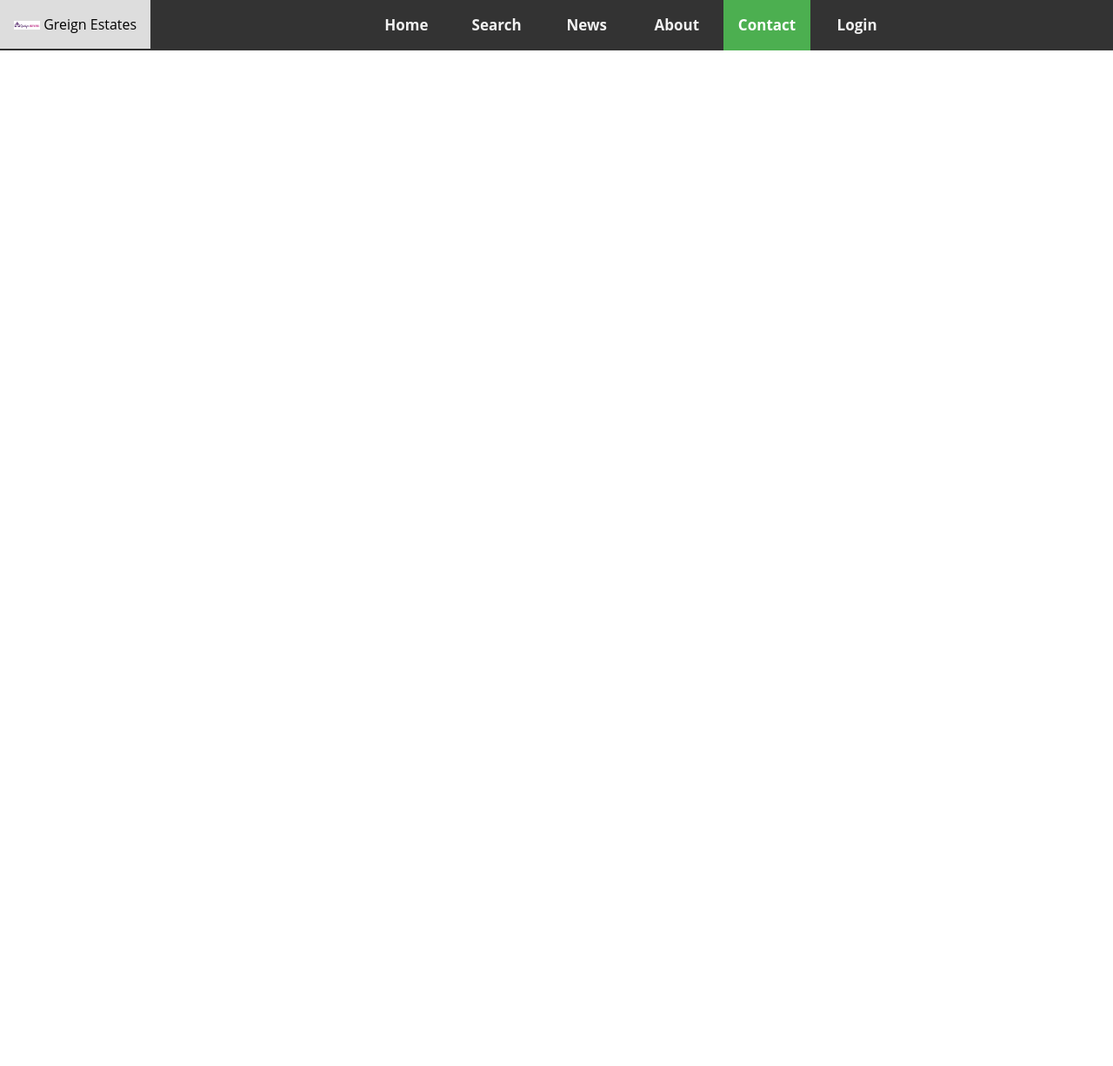
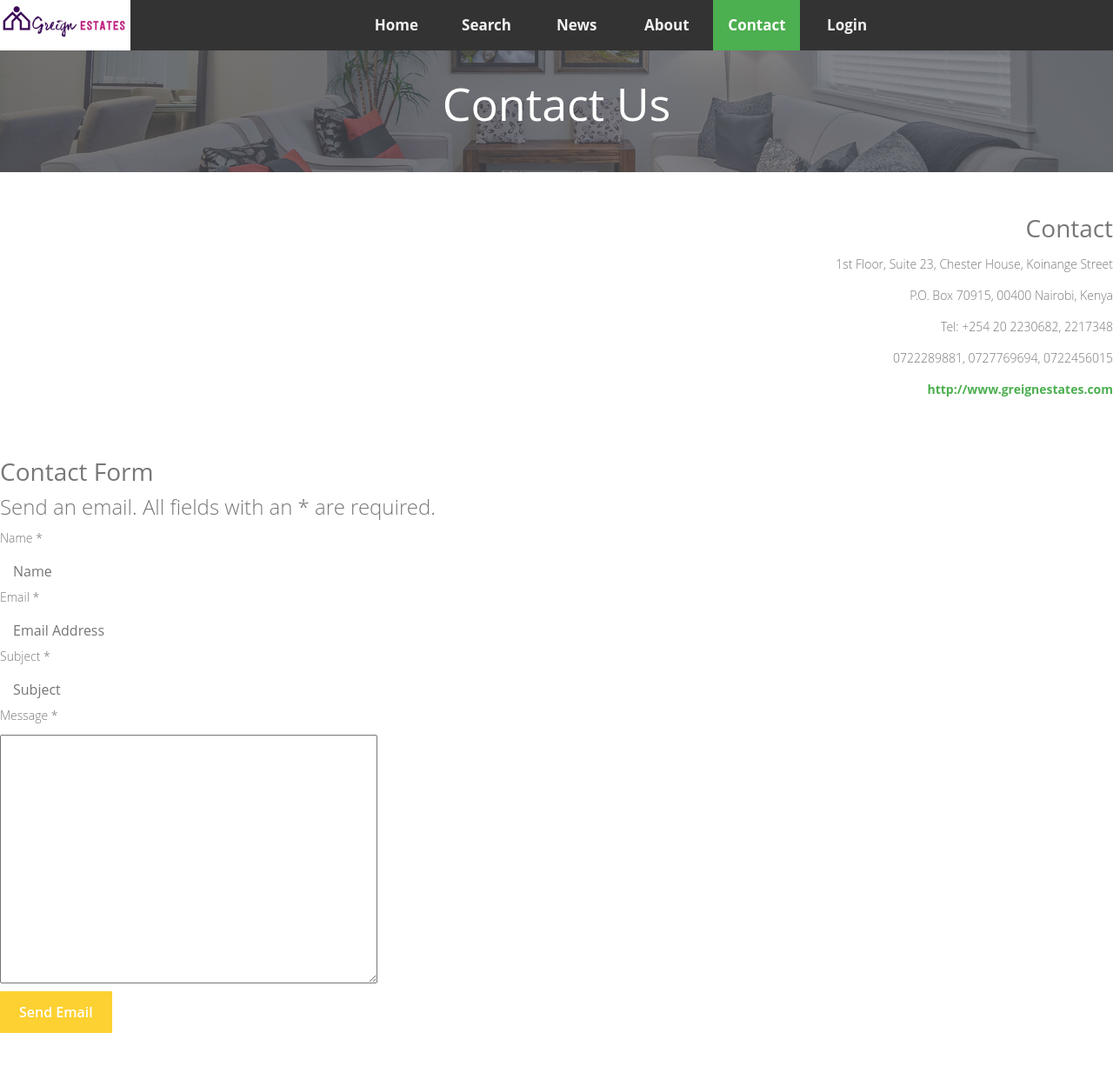
Before and after one commit to jessjunior/HCI-Project, a PHP site: page /contact.php in a window 1280 px wide. Shown: the whole page at 87% size. Before the commit the page ends 58 px from the top, so only its background shows below. Run offline with PHP 8.4, Linux system fonts and the light colour scheme.

Commit message:
Contant Us Page and Minor Changes

```diff
--- a/about.php
+++ b/about.php
@@ -15,7 +15,7 @@
 <header>
 <!-- Top navigation -->
 
-    <div style="display:inline; float:left"><a href="index.php"><img src="img/logo.jpg" width="150px" height="50px"><h5 style="display:inline"></a>
+    <div style="display:inline; float:left"><a href="index.php"><img src="img/logo.jpg" width="150px" height="50px"></a>
 
     </div>
     <div class="topnav">
@@ -35,8 +35,8 @@
 </header>
 
 <div class="page-head">
-		<h2>
-				About Greign Estates		</h2>
+		<h1 style="text-align:center; padding-top:30px;">
+				About Greign Estates		</h1>
 
 	</div>
 
--- a/contact.php
+++ b/contact.php
@@ -15,13 +15,15 @@
 <header>
 <!-- Top navigation -->
 
+    <div style="display:inline; float:left"><a href="index.php"><img style="display:inline;" src="img/logo.jpg" width="150px" height="50px" ></a>
 
+    </div>
     <div class="topnav">
 
 	<!-- Centered link -->
-		<div style="display:inline; float:left"><a href="index.php"><img src="img/logo.jpg" width="30px" height="30px"><h5 style="display:inline">   Greign Estates</h5></a>
 
-    </div>
+
+
 
         <div class="topnav-centered">
 			<a href="index.php" >Home</a>
@@ -33,5 +35,100 @@
 		</div>
         </div>
 </header>
+
+
+<div class="page-head">
+		<h1 style="text-align:center; padding-top:30px;">
+				Contact Us		</h1>
+
+	</div>
+
+
+<div style="text-align:right; display:inline;" class="container">
+
+
+
+					<h3>Contact</h3>
+
+
+	<dl class="contact-address dl-horizontal">
+
+
+					<dd>
+				<span class="contact-street">
+					1st Floor, Suite 23,
+Chester House, Koinange Street
+<br/>				</span>
+			</dd>
+
+									<dd>
+				<span class="contact-postcode">
+					P.O. Box 70915, 00400 Nairobi, Kenya<br/>				</span>
+			</dd>
+
+
+
+	<dd>
+		<span class="contact-telephone">
+			Tel: +254 20 2230682, 2217348		</span>
+	</dd>
+
+	<dd>
+		<span class="contact-mobile">
+			 0722289881, 0727769694, 0722456015		</span>
+	</dd>
+	<dt>
+		<span class="jicons-icons" >
+		</span>
+	</dt>
+	<dd>
+		<span class="contact-webpage">
+			<a href="http://www.greignestates.com" target="_blank">
+			http://www.greignestates.com</a>
+		</span>
+	</dd>
+</dl>
+</div>
+
+		<div style="display:inline;" class="container">
+
+									<h3>Contact Form</h3>
+
+
+	<form id="contact-form" action="/index.php/contactus" method="post" class="form-validate form-horizontal">
+		<fieldset>
+			<legend>Send an email. All fields with an * are required.</legend>
+			<div class="control-group">
+				<div class="control-label"><label id="jform_contact_name-lbl" for="jform_contact_name" class="hasTip required" title="Name::Your name">Name<span class="star">&#160;*</span></label></div>
+				<div class="controls"><input type="text" name="jform[contact_name]" placeholder="Name" id="jform_contact_name" value="" class="required" size="30" required="required" aria-required="true"/></div>
+			</div>
+			<div class="control-group">
+				<div class="control-label"><label id="jform_contact_email-lbl" for="jform_contact_email" class="hasTip required" title="Email::Email for contact">Email<span class="star">&#160;*</span></label></div>
+				<div class="controls"><input type="text" name="jform[contact_email]" class="validate-email required" id="jform_contact_email" placeholder="Email Address" value="" size="30" required="required" aria-required="true"/></div>
+			</div>
+			<div class="control-group">
+				<div class="control-label"><label id="jform_contact_emailmsg-lbl" for="jform_contact_emailmsg" class="hasTip required" title="Subject::Enter the subject of your message here .">Subject<span class="star">&#160;*</span></label></div>
+				<div class="controls"><input type="text" name="jform[contact_subject]" id="jform_contact_emailmsg" placeholder="Subject" value="" class="required" size="60" required="required" aria-required="true"/></div>
+			</div>
+			<div class="control-group">
+				<div class="control-label"><label id="jform_contact_message-lbl" for="jform_contact_message" class="hasTip required" title="Message::Enter your message here.">Message<span class="star">&#160;*</span></label></div>
+				<div class="controls"><textarea name="jform[contact_message]" id="jform_contact_message" cols="50" rows="10" class="required" required="required" aria-required="true"></textarea></div>
+			</div>
+																																				<div class="control-group">
+															<div class="controls">
+																	</div>
+													</div>
+															<div class="form-actions"><button class="btn btn-primary validate" type="submit">Send Email</button>
+				<input type="hidden" name="option" value="com_contact" />
+				<input type="hidden" name="task" value="contact.submit" />
+				<input type="hidden" name="return" value="" />
+				<input type="hidden" name="id" value="1:contact-us" />
+				<input type="hidden" name="4ff162808d7a526e88fd954efdcea9b5" value="1" />			</div>
+		</fieldset>
+	</form>
+</div>
+</div>
+
+
 </body>
 </html>
--- a/login.php
+++ b/login.php
@@ -61,7 +61,7 @@ if(isset($_POST['submit'])){
       <a href="login.php" class="active">Login</a>
 		</div>
         </div>
-</header><div class="page-head"><h1>Login</h1></div>
+</header><div class="page-head"><h1 style="text-align:center; padding-top:30px;" >Login</h1></div>
 						 </div>
 <div class="container">
         <div class="row">
--- a/news.php
+++ b/news.php
@@ -14,14 +14,14 @@
 <body>
 <header>
 <!-- Top navigation -->
+	<div style="display:inline; float:left"><a href="index.php"><img style="display:inline;" src="img/logo.jpg" width="150px" height="50px" ></a>
 
+    </div>
 
     <div class="topnav">
 
 	<!-- Centered link -->
-		<div style="display:inline; float:left"><a href="index.php"><img src="img/logo.jpg" width="30px" height="30px"><h5 style="display:inline">   Greign Estates</h5></a>
 
-    </div>
 
         <div class="topnav-centered">
 			<a href="index.php" >Home</a>
```
